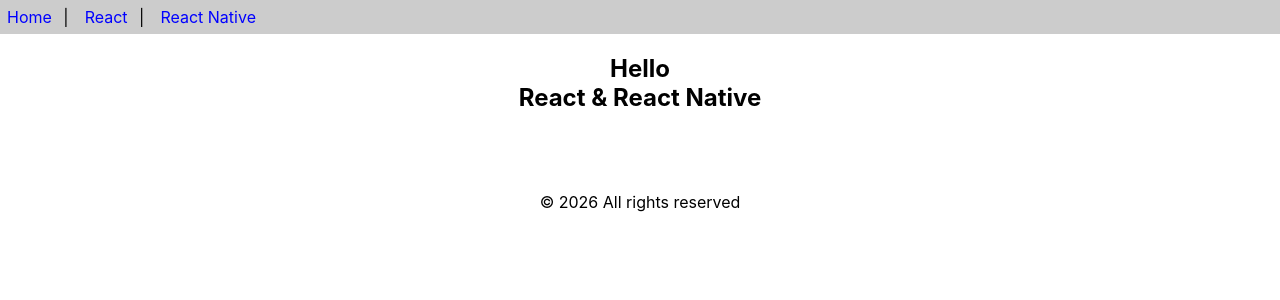
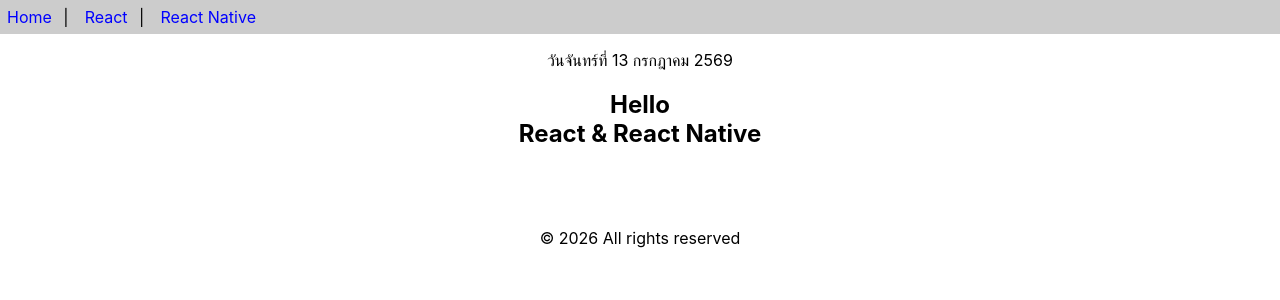
Before and after one commit to omnanamy2436/app1, a React (Create React App) app: page / in a window 1280 px wide. Shown: the top 300 px of the page. Built offline with nearby package versions, Linux system fonts and the light colour scheme.

Commit message:
add class-component.js

```diff
--- a/src/App.js
+++ b/src/App.js
@@ -1,9 +1,11 @@
 import React from 'react';
 import {Header,Content,Footer} from './func-component';
+import Calendar from './class-component';
 function App() {
   return(
     <>
       <Header/>
+      <p><center><Calendar/></center></p>
       <Content/>
       <Footer/>
     </>
--- /dev/null
+++ b/src/class-component.js
@@ -0,0 +1,19 @@
+import React,{Component} from "react";
+
+export default class Calendar extends Component{
+    getDate(){
+        const dayNames = ['อาทิตย์','จันทร์','อังคาร','พุธ','พฤหัสบดี','ศุกร์','เสาร์'];
+        const monthNames = ['มกราคม','กุมภาพันธ์','มีนาคม','เมษายน','พฤษภาคม','มิถุนายน',
+                          'กรกฎาคม','สิงหาคม','กันยายน','ตุลาคม','พฤศจิกายน','ธันวาคม'];
+        const date = new Date()
+        const weekDay = dayNames[date.getDay()]
+        const day = date.getDate()
+        const month = monthNames[date.getMonth()]
+        const year = date.getFullYear()+543
+        return `วัน${weekDay}ที่ ${day} ${month} ${year}`
+    }
+
+    render(){
+        return <div>{this.getDate()}</div>
+    }
+}
```
